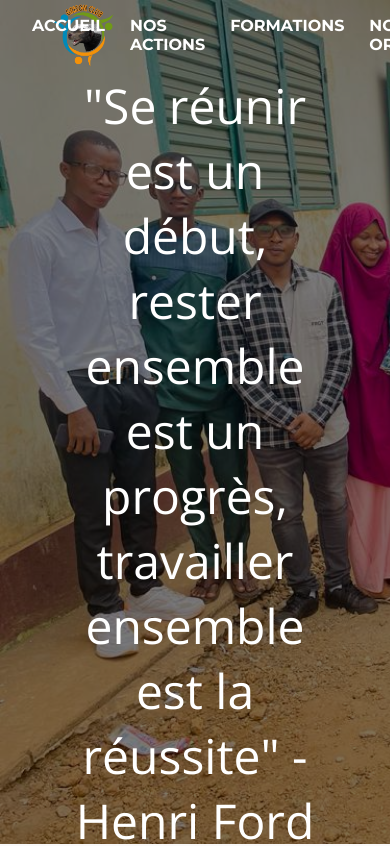
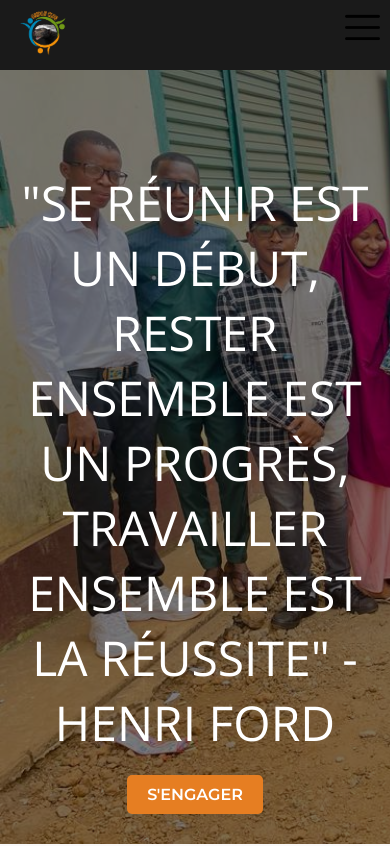
Before and after one commit to MMorlaye/Grison-Club-Website, a plain HTML site: page index.html in a window 390 px wide. Shown: the top 846 px of the page. Drawn offline with nearby package versions, Linux system fonts and the light colour scheme; a web font is replaced by a local one.

Commit message:
Adding a responsive navigation menu

```diff
--- a/index.html
+++ b/index.html
@@ -8,31 +8,31 @@
     integrity="sha512-SnH5WK+bZxgPHs44uWIX+LLJAJ9/2PkPKZ5QiAj6Ta86w+fsb2TkcmfRyVX3pBnMFcV7oQPJkl9QevSCWr3W6A=="
     crossorigin="anonymous" referrerpolicy="no-referrer" />
     <link rel="stylesheet" href="style.css">
+    <link rel="stylesheet" href="responsive.css">
+
 </head>
 <body>
     <header>
         <div class="overlay"></div> <!-- Utilisé pour assombrir l'image pour améliorer la lisibilité -->
-        <div class="navbar">
+        <nav class="navbar">
             <div class="logo">
                 <a href="#"><img src="images/Logo-removebg-preview(1).png" alt=""></a>
             </div>
-            <nav class="links">
+            <div class="nav-links">
+                <div class="responsive-logo">
+                    <a href="#"><img src="images/Logo-removebg-preview(1).png" alt=""></a>
+                </div>
                 <ul>
-                    <li><a href="#">Accueil</a></li>
                     <li><a href="#">Nos actions</a></li>
                     <li><a href="#">Formations</a></li>
                     <li><a href="#">Notre organisation</a></li>
                     <li><a href="#">Actualités</a></li>
                     <li><a href="#">Galerie</a></li>
+                    <li><a href="#" class="action-button">Accès Membre</a></li>
                 </ul>
-            </nav>
-            <div class="button">
-                <a href="#" class="action-button">Accès Membre</a>
             </div>
-            <div class="menu-button">
-                <i class="fa-solid fa-bars"></i>
-            </div>
-        </div>
+            <img src="images/menu.png" alt="menu" class="menu filtered-image">
+        </nav>
 
         <div class="citation-section">
             <p class="citation-text">"Se réunir est un début, rester ensemble est un progrès, travailler ensemble est la réussite" - Henri Ford</p>
@@ -173,7 +173,7 @@
 
     <footer>
         <div class="footer-devise">
-            <h3><span class="work">Travail</span>, <span class="rigor">Rigueur</span>, <span class="success">Réussite</span></h3>
+            <h3> <span class="work">Travail</span>, <span class="rigor">Rigueur</span>, <span class="success"></span> Réussite</h3>
         </div>
         <hr>
         <div class="footer-content">
--- a/package.json
+++ /dev/null
@@ -1,5 +0,0 @@
-{
-  "dependencies": {
-    "bootstrap": "^5.3.3"
-  }
-}
--- /dev/null
+++ b/responsive.css
@@ -0,0 +1,89 @@
+
+/* Media Queries pour le responsive design */
+
+@media screen and (max-width: 767px) {
+    .navbar {
+        padding: 10px;
+        background-color: #1a1a1a; /* Couleur de fond moderne */
+    }
+
+    .navbar .logo {
+        position: absolute;
+        top: 10px;
+        left: 10px;
+    }
+
+    .logo h1 {
+        display: none; /* Masquer le titre pour laisser place au logo */
+    }
+
+    .navbar .logo a img {
+        display: block;
+        width: 50px; /* Ajustement de la taille du logo */
+        top: 0px;
+        left: 10px;
+    }
+
+    .navbar .menu {
+        display: block;
+        cursor: pointer;
+        position: absolute;
+        top: 10px;
+        right: 10px;
+        font-size: 1.5em; /* Augmentation de la taille de l'icône menu */
+        color: #ffffff; /* Couleur de l'icône menu */
+    }
+
+    .navbar .filtered-image {
+        filter: grayscale(100%) ;
+    }
+
+    .nav-links {
+        position: absolute;
+        top: 0;
+        left: 0;
+        background-color: rgba(26, 26, 26, 0.95); /* Couleur de fond avec transparence */
+        width: 100%;
+        height: 100vh;
+        display: flex;
+        flex-direction: column;
+        align-items: center;
+        justify-content: center; /* Centrer verticalement les liens */
+        backdrop-filter: blur(10px);
+        margin-left: -100%;
+        transition: all 0.5s ease;
+    }
+
+    .navbar a {
+        color: #ffffff; /* Couleur des liens */
+        text-decoration: none;
+        font-size: 1.2em; /* Augmentation de la taille des liens */
+    }
+
+    .nav-links.mobile-menu {
+        margin-left: 0;
+    }
+
+    .nav-links ul {
+        display: flex;
+        flex-direction: column;
+        align-items: center;
+    }
+
+    .navbar .nav-links ul li {
+        margin: 20px 0; /* Espacement entre les éléments du menu */
+    }
+
+    .responsive-logo {
+        display: block;
+        position: absolute;
+        top: 10px;
+        left: 10px;
+    }
+
+    .responsive-logo a img {
+        width: 50px; /* Ajustement de la taille du logo pour mobile */
+    }
+
+
+}
--- a/script.js
+++ b/script.js
@@ -1,6 +1,7 @@
-function handleCardClick(element) {
-    // Action au clic, par exemple redirection
-    alert('Card clicked!');
-    // Vous pouvez ajouter une redirection ou une autre action ici
-    // window.location.href = 'newpage.html';
-}
+
+const menuHamburger = document.querySelector(".menu")
+    const navLinks = document.querySelector(".nav-links")
+
+    menuHamburger.addEventListener('click',()=>{
+    navLinks.classList.toggle('mobile-menu')
+    })
--- a/style.css
+++ b/style.css
@@ -3,10 +3,21 @@
 @import url('https://fonts.googleapis.com/css2?family=Montserrat:ital,wght@0,100..900;1,100..900&display=swap');
 @import url('https://fonts.googleapis.com/css2?family=Londrina+Solid:wght@100;300;400;900&display=swap');
 
+:root {
+    --primary-color: #E67E22;
+    --secondary-color: #34495E;
+    --text-color: #333;
+    --background-color: #f4f4f4;
+    --light-grey: #ccc;
+}
+
+
 *{
     margin: 0;
     padding: 0;
     box-sizing: border-box;
+    list-style: none;
+    text-transform: uppercase;
 }
 
 header {
@@ -14,6 +25,10 @@ header {
     width: 100vw;
     background-image: url(images/ramada.jpg);
     background-size: cover;
+    /* position: relative;
+    padding: 0 2rem;
+    background-color: #34495E;
+    width: 100%; */
 }
 
 .overlay {
@@ -25,10 +40,6 @@ header {
     background-color: rgba(0, 0, 0, 0.5);
   }
 
-li {
-    list-style: none;
-    text-transform: uppercase;
-}
 
 a{
     text-decoration: none;
@@ -36,47 +47,66 @@ a{
     color: #000;
 }
 
-header {
-    position: relative;
-    padding: 0 2rem;
-    background-color: #34495E;
+/* .navbar {
+    padding: 50px;
+    display: flex;
+    justify-content: space-evenly;
     width: 100%;
-}
+    box-sizing: border-box;
+    align-items: center;
+} */
 
 .navbar {
+    padding: 50px;
+    width: 100%;
     height: 70px;
     margin: 0 auto;
     display: flex;
     align-items: center;
-    justify-content: space-between;
+    justify-content: space-evenly;
     z-index: 2;
     position: relative;
 }
 
-.navbar .logo a img {
-    width: 70px;
-    position: absolute;
-    left: 18px;
-    top: 3px;
+
+.navbar .logo {
+    font-size: 2em;
+    font-weight: bold;
 }
 
-.navbar .links {
+
+.navbar .logo a img {
+    width: 80px;
+    position: absolute;
+    left: 100pxpx;
+    top: 20px;
+}
+
+.navbar h1 {
+    display: none;
+}
+
+.responsive-logo {
+    display: none;
+}
+
+.navbar .nav-links {
     display: flex;
     gap: 2rem;
 }
 
-nav.links ul {
+nav .nav-links ul {
     list-style-type: none;
     display: flex;
     gap: 25px;
 }
 
-nav.links ul li {
+nav .nav-links ul li {
     display: inline;
 }
 
 
-.navbar .links li a {
+.navbar .nav-links li a {
     text-decoration: none;
     color: #fff;
     font-weight: bold;
@@ -88,12 +118,12 @@ nav.links ul li {
     transition: color 0.3s, transform 0.3s;
 }
 
-.navbar .links li a:hover {
+.navbar .nav-links li a:hover {
     color: #ff6600;
     transform: translateY(-3px);
 }
 
-.navbar .links li a::before{
+.navbar .nav-links li a::before{
     content: '';
     position: absolute;
     width: 100%;
@@ -106,16 +136,17 @@ nav.links ul li {
     transition: all 0.3s ease-in-out;
 }
 
-.navbar .links li a:hover::before{
+.navbar .nav-links li a:hover::before{
     visibility: visible;
     transform: scaleX(1);
 }
-.navbar .menu-button {
+/* .navbar .menu-button {
     color: #fff;
     font-size: 1.5rem;
     cursor: pointer;
     display: none;
-}
+} */
+
 
 .action-button {
     position: relative;
@@ -133,6 +164,14 @@ nav.links ul li {
 
 .action-button:hover {
     border: 1px solid #fff;
+}
+
+.navbar .menu {
+    display: none;
+    position: absolute;
+    top: 50px;
+    right: 50px;
+    width: 35px;
 }
 
 .citation-section {
```
Also changed, not shown: images/menu.png (added), 2 other files.
